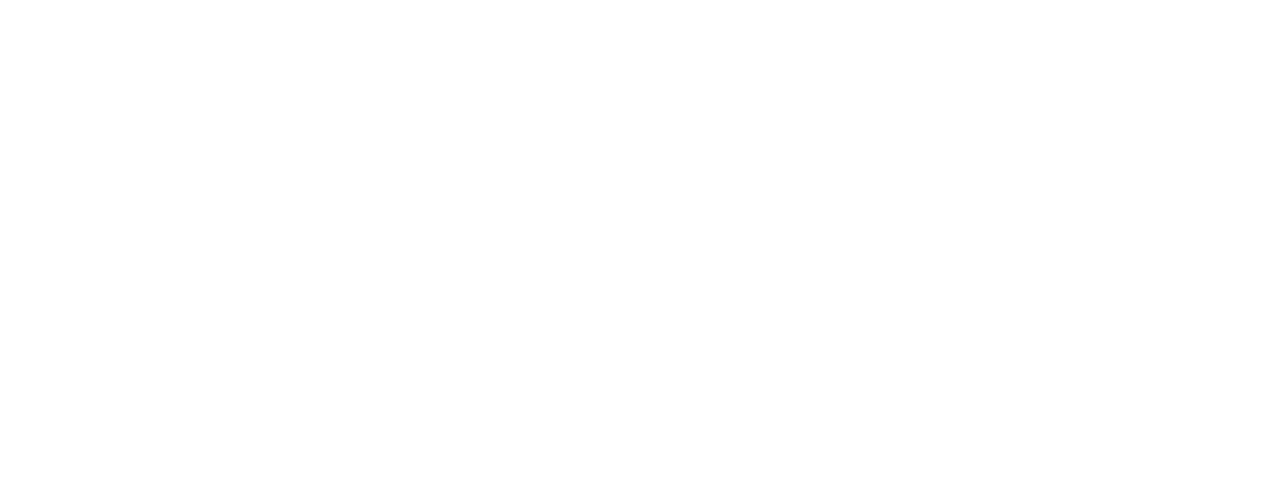
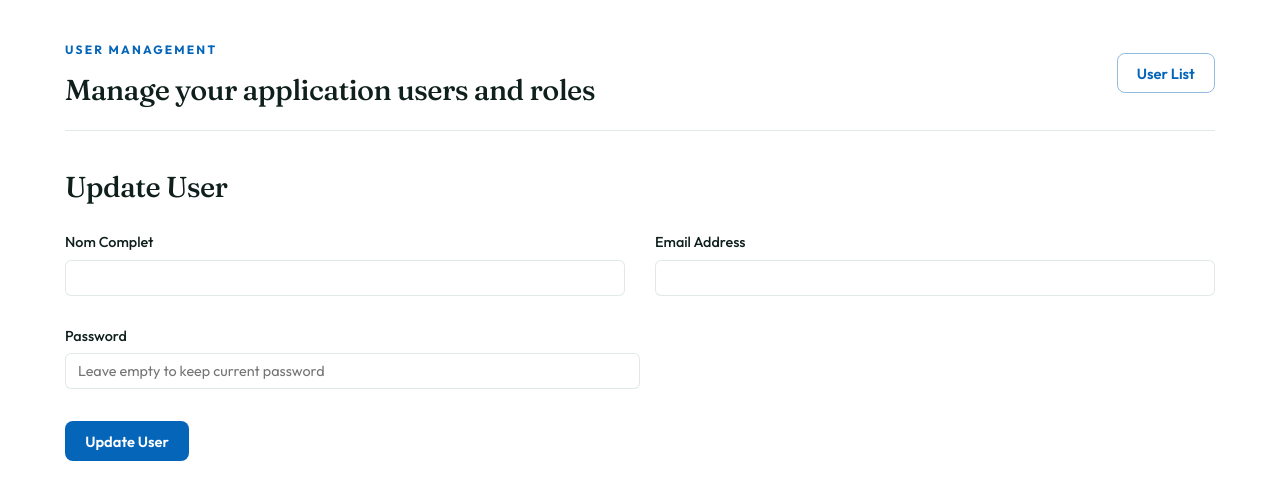
Before and after one commit to achrafelmakaoui/User_Management_TP, a React (Create React App) app in the folder frontend/: page /updateUser/1 in a window 1280 px wide. Before the commit this address had no page. Shown: the top 500 px of the page. Built offline with nearby package versions, Linux system fonts and the light colour scheme; no server answers.

Commit message:
Call PUT User Endpoint

```diff
--- a/frontend/src/App.js
+++ b/frontend/src/App.js
@@ -9,7 +9,7 @@
             <Routes>
                 <Route path="/" element={<><UsersPage/></>}/>
                 <Route path="/newUser" element={<><NewUserPage/></>}/>
-                <Route path="/updateUser" element={<><UpdateUserPage/></>}/>
+                <Route path="/updateUser/:id" element={<><UpdateUserPage/></>}/>
             </Routes>
         </div>
     );
--- a/frontend/src/components/updateUser/updateUser.jsx
+++ b/frontend/src/components/updateUser/updateUser.jsx
@@ -1,26 +1,114 @@
-import React from 'react'
+import React, { useEffect, useState } from 'react'
+import { useParams } from 'react-router-dom';
+import { useNavigate } from 'react-router-dom';
 import './UpdateUser.css'
 
 const UpdateUser = () => {
+    const { id } = useParams();
+
+    const [formData, setFormData] = useState({
+        nomComplet: '',
+        email: '',
+        password: ''
+    });
+    const navigate = useNavigate();
+
+    useEffect(() => {
+        const fetchUser = async () => {
+            try {
+                const res = await fetch(`http://localhost:5000/users/find/${id}`);
+                const data = await res.json();
+
+                if (res.ok) {
+                    setFormData({
+                        nomComplet: data.nomComplet || '',
+                        email: data.email || '',
+                        password: ''
+                    });
+                }
+                else {
+                    console.log(data.message || "User not found");
+                }
+            }
+            catch (err) {
+                console.error(err);
+            }
+        };
+
+        fetchUser();
+    }, [id]);
+
+    const handleChange = (e) => {
+        const { name, value } = e.target;
+
+        setFormData((prev) => ({ ...prev, [name]: value }));
+    };
+
+    const handleSubmit = async (e) => {
+        e.preventDefault();
+
+        try {
+            const payload = { ...formData };
+
+            if (!payload.password) {
+                delete payload.password;
+            }
+
+            const res = await fetch(`http://localhost:5000/users/${id}`, {
+                method: 'PUT',
+                headers: {
+                    'Content-Type': 'application/json'
+                },
+                body: JSON.stringify(payload)
+            });
+
+            const data = await res.json();
+
+            console.log("User updated successfully!");
+            console.log("Updated user:", data);
+
+            navigate("/")
+        }
+        catch (err) {
+            console.error(err);
+        }
+    };
+
     return (
-        <form className='updateUserBanner'>
+        <form className='updateUserBanner' onSubmit={handleSubmit}>
             <div className='updateUserContent'>
                 <h2>Update User</h2>
                 <div className='bannerForm'>
                     <div className='formRow'>
                         <div className='formInput'>
                             <label>Nom Complet</label>
-                            <input type='text' placeholder='Entrer Nom complet'/>
+                            <input
+                                type='text'
+                                name="nomComplet"
+                                value={formData.nomComplet}
+                                onChange={handleChange}
+                            />
                         </div>
                         <div className='formInput'>
                             <label>Email Address</label>
-                            <input type='text' placeholder='Entrer Email Address'/>
+                            <input
+                                type='text'
+                                name="email"
+                                value={formData.email}
+                                onChange={handleChange}
+                            />
                         </div>
                     </div>
                     <div className='formRow'>
                         <div className='formInput'>
                             <label>Password</label>
-                            <input type='password' placeholder='Entrer Password'/>
+                            <input
+                                type='password'
+                                name="password"
+                                value={formData.password}
+                                onChange={handleChange}
+                                placeholder='Leave empty to keep current password'
+                            />
                         </div>
                     </div>
                 </div>
--- a/frontend/src/components/usersTable/UsersTable.jsx
+++ b/frontend/src/components/usersTable/UsersTable.jsx
@@ -35,7 +35,7 @@
                             <td>
                             <div className="actionBtns">
                                 <button className="actionDelete" onClick={() => onDelete(user._id)}>🗑️</button>
-                                <Link to="/updateUser" className="actionUpdate">✏️</Link>
+                                <Link to={`/updateUser/${user._id}`}className="actionUpdate">✏️</Link>
                             </div>
                             </td>
                         </tr>
```
